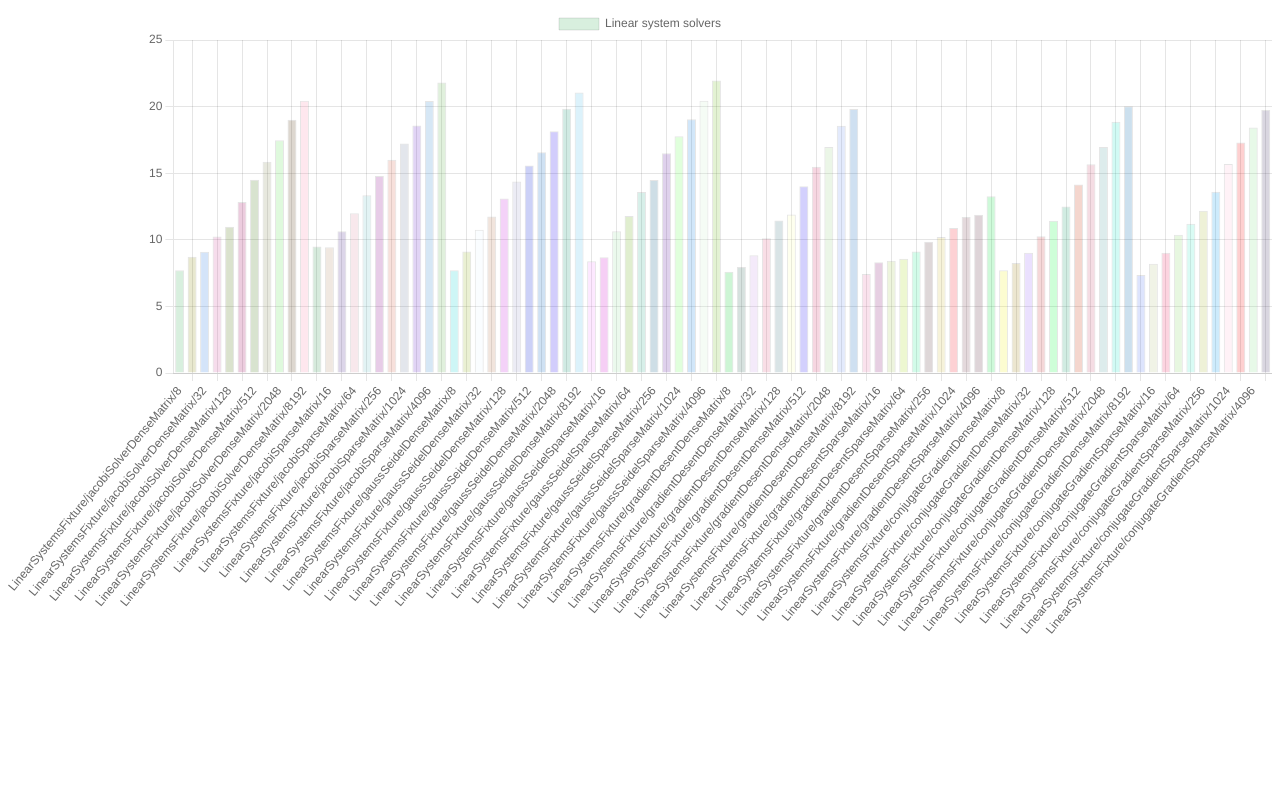
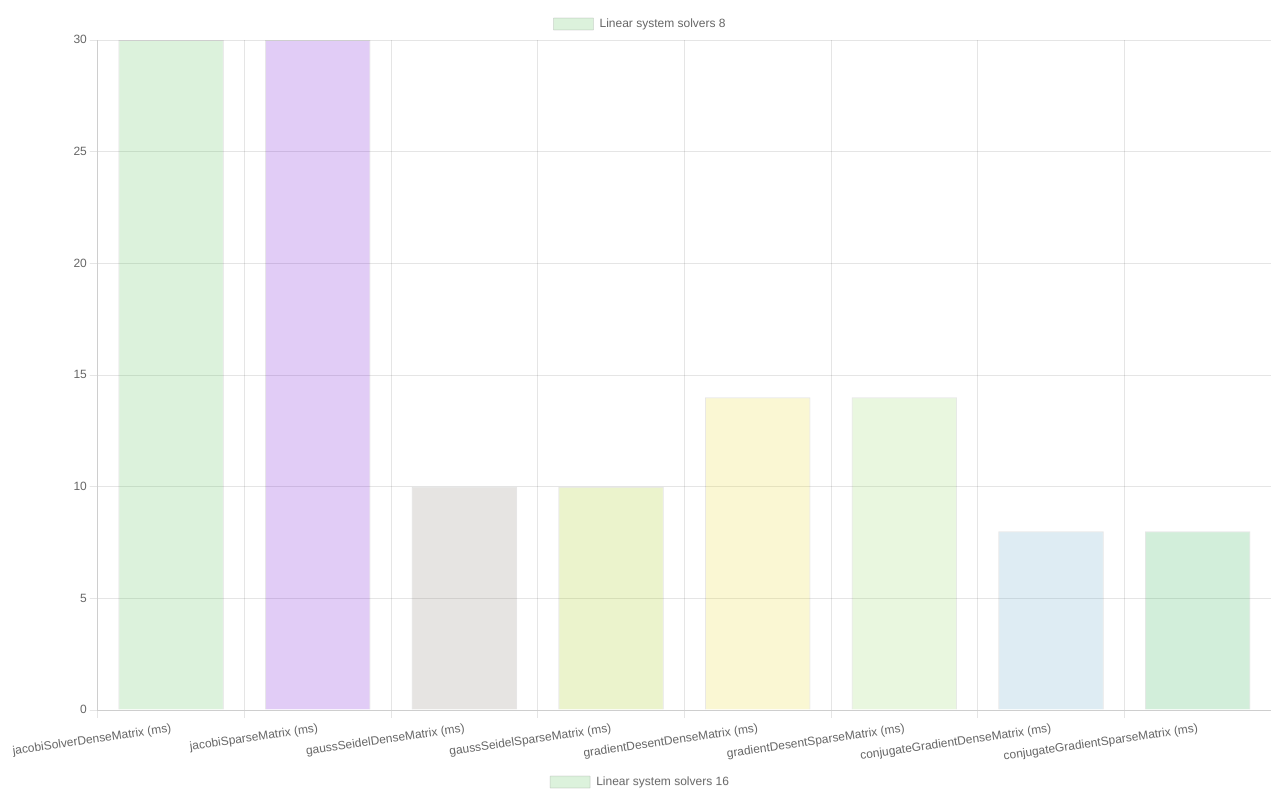
Before and after one commit to ejosiah/physics_playground, a plain HTML site: page visualization/lns/index.html in a window 1280 px wide. Shown: the top 790 px of the page. Drawn offline with nearby package versions, Linux system fonts and the light colour scheme.

Commit message:
display bars for all size runs

```diff
--- a/visualization/lns/index.html
+++ b/visualization/lns/index.html
@@ -10,7 +10,6 @@
 </head>
 <body>
 <div>
-  <canvas id="myChart"></canvas>
 </div>
 
 
--- a/visualization/lns/js/main.js
+++ b/visualization/lns/js/main.js
@@ -1,9 +1,3 @@
-const ctx = document.getElementById('myChart');
-
-const response = await fetch("./data/benchmarks.json");
-const history = await response.json();
-const benchmarks = history[0].benchmarks;
-
 const randomColor = () => {
     const r = Math.random() * 255;
     const g = Math.random() * 255;
@@ -12,28 +6,88 @@ const randomColor = () => {
     return `rgba(${r}, ${g}, ${b}, 0.2)`;
 }
 
-const data = {
-    labels: [],
+const response = await fetch("./data/benchmarks.json");
+const history = await response.json();
+const benchmarks = history[0].benchmarks;
+
+
+const extractSizes = benchmarks => {
+    const set = new Set();
+
+    const colors = [];
+    for (const benchmark of benchmarks) {
+        const [_, _1, size] = benchmark.name.split("/");
+        set.add(size);
+
+    }
+
+    const sizes = [];
+    for(const size of set){
+        sizes.push(size);
+        colors.push(randomColor());
+    }
+
+    const names = []
+    for(const benchmark of benchmarks){
+        const [_, name, size] = benchmark.name.split("/");
+        if(size == sizes[0]){
+            names.push(`${name} (ms)`);
+        }
+    }
+
+    const metadata = [];
+
+    for(const size of sizes){
+        metadata.push({size, names, colors});
+    }
+
+    return metadata;
+}
+
+const metadata = extractSizes(benchmarks);
+
+console.log(metadata);
+
+const data = [];
+
+for(let { size, names, colors }  of metadata){
+    colors.push(randomColor());
+    data.push({
+        labels: names,
         datasets: [
             {
-            label: "Linear system solvers",
+                label: `Linear system solvers ${size}`,
                 data: [],
                 borderWidth: 1,
-            backgroundColor: []
+                backgroundColor: colors
             }
         ]
-};
-for (const benchmark of benchmarks) {
-    const label = benchmark.name
-    data.labels.push(label);
-    data.datasets[0].data.push(Math.log(benchmark.cpu_time));
-    data.datasets[0].backgroundColor.push(randomColor());
+    });
+}
+
+for(const entry of data){
+    console.log(entry);
 }
 
 
-new Chart(ctx, {
+for (const benchmark of benchmarks) {
+    const [_, name, size] = benchmark.name.split("/");
+    const index = metadata.findIndex( e => e.size == size );
+    data[index].datasets[0].data.push(benchmark.lns_iterations);
+
+   /* data[0].labels.push(label);
+    data[0].datasets[0].data.push(Math.log(benchmark.cpu_time));
+    data[0].datasets[0].backgroundColor.push(randomColor());*/
+}
+
+for(const entry of data) {
+    const div = document.createElement("div");
+    div.innerHTML = "<canvas width='500' height='300'></canvas>"
+    document.body.appendChild(div);
+
+    new Chart(div.querySelector('canvas'), {
         type: 'bar',
-    data: data,
+        data: entry,
         options: {
             scales: {
                 y: {
@@ -42,3 +96,4 @@ new Chart(ctx, {
             }
         }
     });
+}
```
Lines whose indentation alone changed are shown as unchanged.
